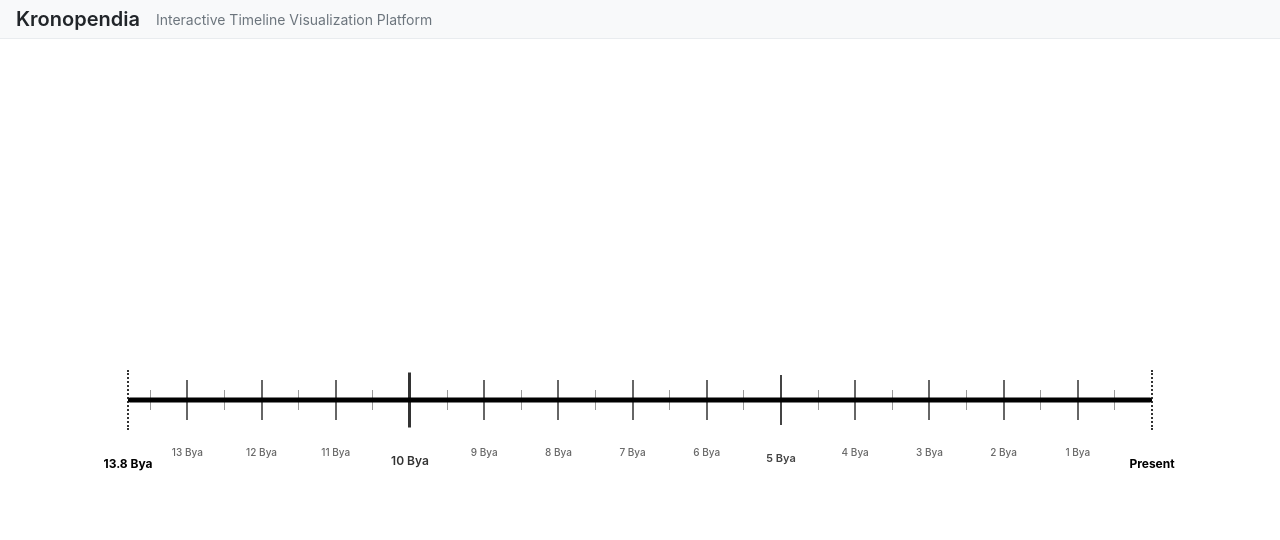
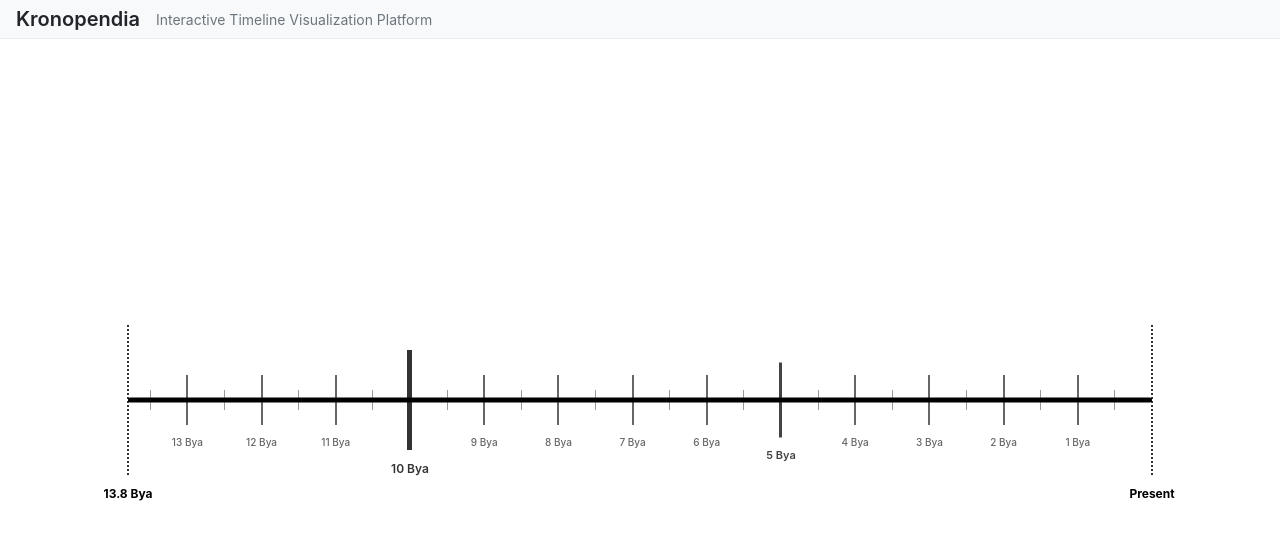
Before and after one commit to Kubbaj/Kronopendia, a React (Vite) app: page / in a window 1280 px wide. Shown: the top 540 px of the page. Built offline with nearby package versions, Linux system fonts and the light colour scheme.

Commit message:
consolidated spoke styling and automated label positioning

```diff
--- a/src/komponents/scaffold/Spokes.css
+++ b/src/komponents/scaffold/Spokes.css
@@ -19,8 +19,6 @@
 
 /* Base spoke styles */
 .spoke {
-  width: 2px;
-  background-color: #333;
   /* Position the spoke to be centered on the spine */
   position: absolute;
   top: 50%;
@@ -41,19 +39,19 @@
 
 /* Major spokes - thicker */
 .spoke-major {
-  width: 2.5px;
+  width: 3px;
   background-color: #444;
 }
 
 /* Macro spokes - thickest */
 .spoke-macro {
-  width: 3px;
+  width: 5px;
   background-color: #333;
 }
 
 /* Mega spokes - even thicker */
 .spoke-mega {
-  width: 3.5px;
+  width: 10px;
   background-color: #222;
 }
 
@@ -67,14 +65,9 @@
 /* Base label styles */
 .spoke-label {
   position: absolute;
-  /* Calculate position based on the spoke's height */
-  top: calc(50% + 20px + var(--spoke-height, 20px) + 5px); /* Added 5px extra padding */
-  font-size: 11px;
-  color: #333;
   text-align: center;
   max-width: 100px;
   white-space: nowrap;
-  font-weight: 500;
 }
 
 /* Hidden labels (for micro spokes) */
--- a/src/komponents/scaffold/Spokes.tsx
+++ b/src/komponents/scaffold/Spokes.tsx
@@ -6,15 +6,69 @@ interface SpokesProps {
   width: string;
 }
 
-// Configuration for different spoke sizes
-const spokeSizeConfig: Record<SpokeSize, { height: number, labelHeight: number }> = {
-  'micro': { height: 20, labelHeight: 0 }, // No label for micro
-  'minor': { height: 40, labelHeight: 20 },
-  'major': { height: 50, labelHeight: 25 },
-  'macro': { height: 55, labelHeight: 27.5 },
-  'mega': { height: 58, labelHeight: 29 }, // New mega size
-  'special': { height: 60, labelHeight: 30 }
+// Configuration for different spoke sizes with all styling properties
+const spokeSizeConfig: Record<SpokeSize, {
+  height: number,
+  width: number,
+  color: string,
+  labelSize: number,
+  labelWeight: number,
+  labelColor: string,
+  isDotted?: boolean
+}> = {
+  'micro': {
+    height: 20,
+    width: 1,
+    color: '#999',
+    labelSize: 0,  // Hidden
+    labelWeight: 400,
+    labelColor: '#999'
+  },
+  'minor': {
+    height: 50,
+    width: 2,
+    color: '#666',
+    labelSize: 10,
+    labelWeight: 500,
+    labelColor: '#666'
+  },
+  'major': {
+    height: 75,
+    width: 3,
+    color: '#444',
+    labelSize: 11,
+    labelWeight: 600,
+    labelColor: '#444'
+  },
+  'macro': {
+    height: 100,
+    width: 5,
+    color: '#333',
+    labelSize: 12,
+    labelWeight: 600,
+    labelColor: '#333'
+  },
+  'mega': {
+    height: 150,
+    width: 10,
+    color: '#222',
+    labelSize: 13,
+    labelWeight: 700,
+    labelColor: '#222'
+  },
+  'special': {
+    height: 150,
+    width: 2,
+    color: '#333',
+    labelSize: 12,
+    labelWeight: 700,
+    labelColor: '#000',
+    isDotted: true
+  }
 };
+
+// Constant for label padding (space between spoke end and label)
+const LABEL_PADDING = 10;
 
 const Spokes: React.FC<SpokesProps> = ({ width }) => {
   // Generate time points for the cosmic scale
@@ -28,19 +82,30 @@ const Spokes: React.FC<SpokesProps> = ({ width }) => {
     // Get configuration for this spoke size
     const config = spokeSizeConfig[timePoint.size];
 
-    // Determine classes based on size
-    const spokeClassName = `spoke spoke-${timePoint.size}`;
-    const labelClassName = timePoint.size === 'micro'
-      ? 'spoke-label spoke-label-hidden'
-      : `spoke-label spoke-label-${timePoint.size}`;
+    // Determine if label should be shown
+    const showLabel = config.labelSize > 0;
 
-    // Set the spoke height for label positioning
-    const labelStyle = { '--spoke-height': `${config.labelHeight}px` } as React.CSSProperties;
+    // Create inline styles for the spoke
+    const spokeStyle: React.CSSProperties = {
+      height: `${config.height}px`,
+      width: config.isDotted ? '0' : `${config.width}px`,
+      backgroundColor: config.isDotted ? 'transparent' : config.color,
+      borderLeft: config.isDotted ? `${config.width}px dotted ${config.color}` : 'none'
+    };
+
+    // Create inline styles for the label
+    const labelStyle: React.CSSProperties = {
+      top: `calc(50% + ${config.height / 2 + LABEL_PADDING}px)`,
+      fontSize: `${config.labelSize}px`,
+      fontWeight: config.labelWeight,
+      color: config.labelColor,
+      display: showLabel ? 'block' : 'none'
+    };
 
     return (
       <div key={`spoke-${index}`} className="spoke-container" style={{ left: position }}>
-        <div className={spokeClassName} style={{ height: `${config.height}px` }} />
-        <div className={labelClassName} style={labelStyle}>{timePoint.label}</div>
+        <div className="spoke" style={spokeStyle} />
+        <div className="spoke-label" style={labelStyle}>{timePoint.label}</div>
       </div>
     );
   });
```
